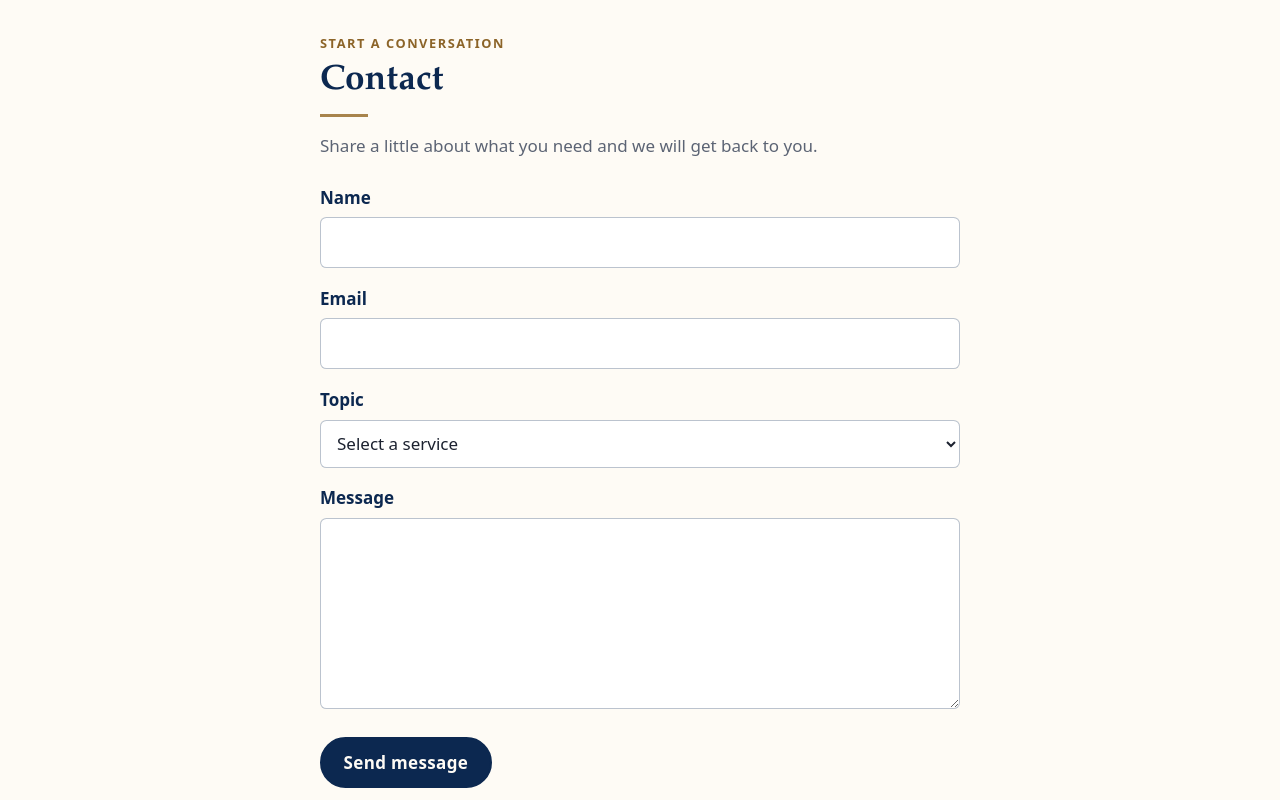
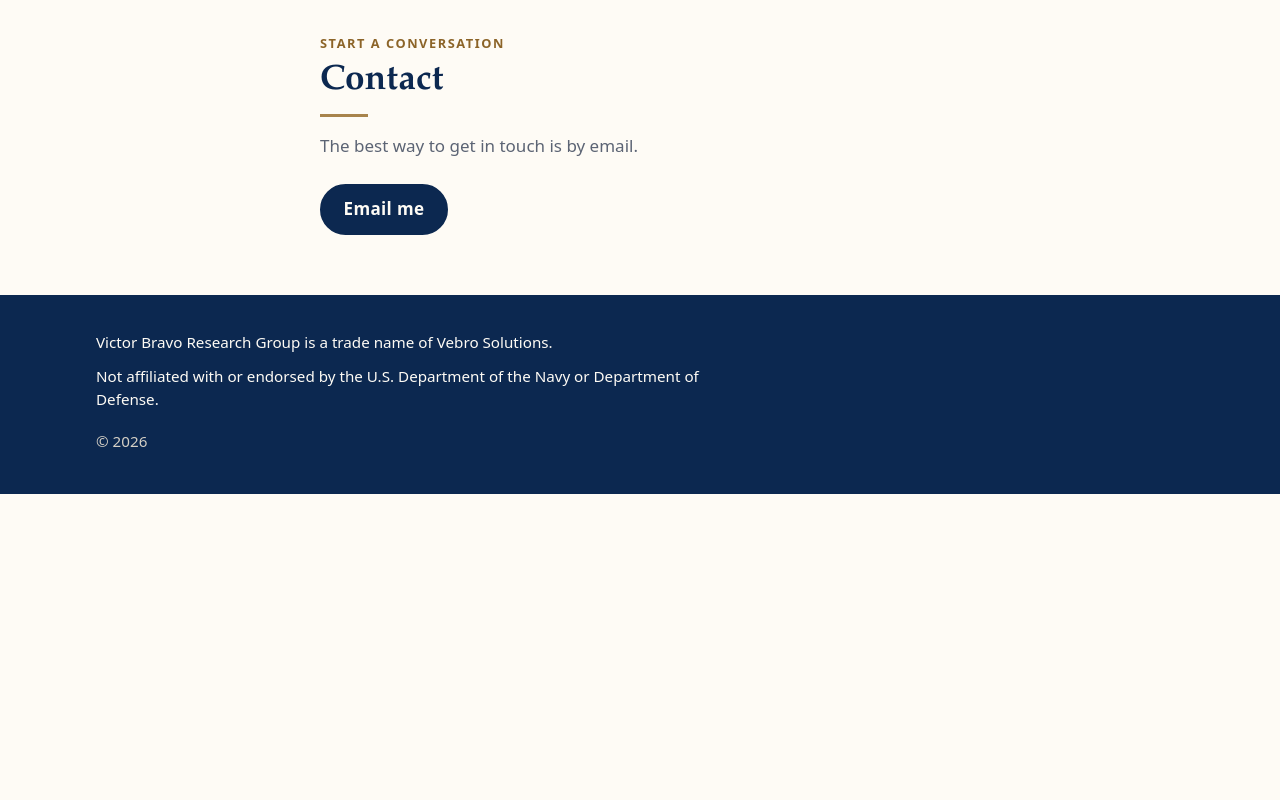
Before and after one commit to atidbit/vebro, a plain HTML site: page vbrg/index.html in a window 1280 px wide. Shown: the part 1880-2680 px from the top of the page. After the commit the page ends 2374 px from the top, so only its background shows below. Drawn offline with Linux system fonts and the light colour scheme.

Commit message:
Replace the contact form with a JS-assembled Email me button.
Uses the same reversed-string mailto technique as vern.in.
Without JavaScript the button stays inert and does not reveal an address.

```diff
--- a/vbrg/assets/css/site.css
+++ b/vbrg/assets/css/site.css
@@ -328,65 +328,15 @@ h2::after {
   color: var(--slate);
 }
 
-/* Contact form */
-.contact-form {
-  margin-top: 0.25rem;
+/* Contact */
+.contact-cta {
+  margin: 0;
 }
 
-.field {
-  margin: 0 0 1.05rem;
-}
-
-.field label {
-  display: block;
-  margin-bottom: 0.35rem;
-  font-weight: 600;
-  color: var(--navy);
-}
-
-.field input,
-.field select,
-.field textarea {
-  width: 100%;
-  padding: 0.65rem 0.75rem;
-  font: inherit;
-  color: var(--ink);
-  background: #fff;
-  border: 1px solid rgba(12, 40, 80, 0.28);
-  border-radius: 0.4rem;
-}
-
-.field textarea {
-  resize: vertical;
-  min-height: 8rem;
-}
-
-.field input:hover,
-.field select:hover,
-.field textarea:hover {
-  border-color: var(--navy);
-}
-
-.field input:focus-visible,
-.field select:focus-visible,
-.field textarea:focus-visible {
-  border-color: var(--navy);
-  outline: 3px solid var(--focus);
-  outline-offset: 1px;
-}
-
-.form-actions {
-  margin: 1.25rem 0 0;
-}
-
-/* Honeypot: visually hidden, still in the tab order off-screen for bots. */
-.hp {
-  position: absolute;
-  left: -10000px;
-  top: auto;
-  width: 1px;
-  height: 1px;
-  overflow: hidden;
+.contact-noscript {
+  margin: 0.9rem 0 0;
+  color: var(--slate);
+  font-size: 0.95rem;
 }
 
 /* Footer */
--- /dev/null
+++ b/vbrg/assets/js/contact.js
@@ -0,0 +1,7 @@
+(function () {
+  var parts = ["nworb.rd", "moc.yeh"];
+  var address = parts[0].split("").reverse().join("") + "@" + parts[1].split("").reverse().join("");
+  document.querySelectorAll('a[href$="#email-me"]').forEach(function (link) {
+    link.href = "mailto:" + address;
+  });
+})();
--- a/vbrg/index.html
+++ b/vbrg/index.html
@@ -103,45 +103,13 @@
       <div class="wrap wrap-narrow">
         <p class="eyebrow">Start a conversation</p>
         <h2 id="contact-title">Contact</h2>
-        <p class="section-lede">Share a little about what you need and we will get back to you.</p>
-
-        <!-- TODO: Replace REPLACE_ME with the Formspree form ID before launch. No secrets belong in this file. -->
-        <form class="contact-form" action="https://formspree.io/f/REPLACE_ME" method="post">
-          <div class="hp" aria-hidden="true">
-            <label for="website">Leave this field blank</label>
-            <input type="text" id="website" name="website" tabindex="-1" autocomplete="off">
-          </div>
-
-          <p class="field">
-            <label for="name">Name</label>
-            <input type="text" id="name" name="name" autocomplete="name" required maxlength="200">
-          </p>
-
-          <p class="field">
-            <label for="email">Email</label>
-            <input type="email" id="email" name="email" autocomplete="email" required maxlength="200">
-          </p>
-
-          <p class="field">
-            <label for="topic">Topic</label>
-            <select id="topic" name="topic" required>
-              <option value="" selected disabled>Select a service</option>
-              <option value="dissertation-advising">Dissertation advising and coaching</option>
-              <option value="research-design">Research design and methods</option>
-              <option value="survey-data-analysis">Survey and data analysis</option>
-              <option value="org-leadership">Organizational and leadership research and consulting</option>
-            </select>
-          </p>
-
-          <p class="field">
-            <label for="message">Message</label>
-            <textarea id="message" name="message" rows="6" required maxlength="5000"></textarea>
-          </p>
-
-          <p class="form-actions">
-            <button type="submit" class="btn btn-primary">Send message</button>
-          </p>
-        </form>
+        <p class="section-lede">The best way to get in touch is by email.</p>
+        <p class="contact-cta">
+          <a class="btn btn-primary" href="#email-me">Email me</a>
+        </p>
+        <noscript>
+          <p class="contact-noscript">Enable JavaScript to use the email button.</p>
+        </noscript>
       </div>
     </section>
   </main>
@@ -153,5 +121,6 @@
       <p class="copyright">&copy; 2026</p>
     </div>
   </footer>
+  <script src="/vbrg/assets/js/contact.js"></script>
 </body>
 </html>
```
